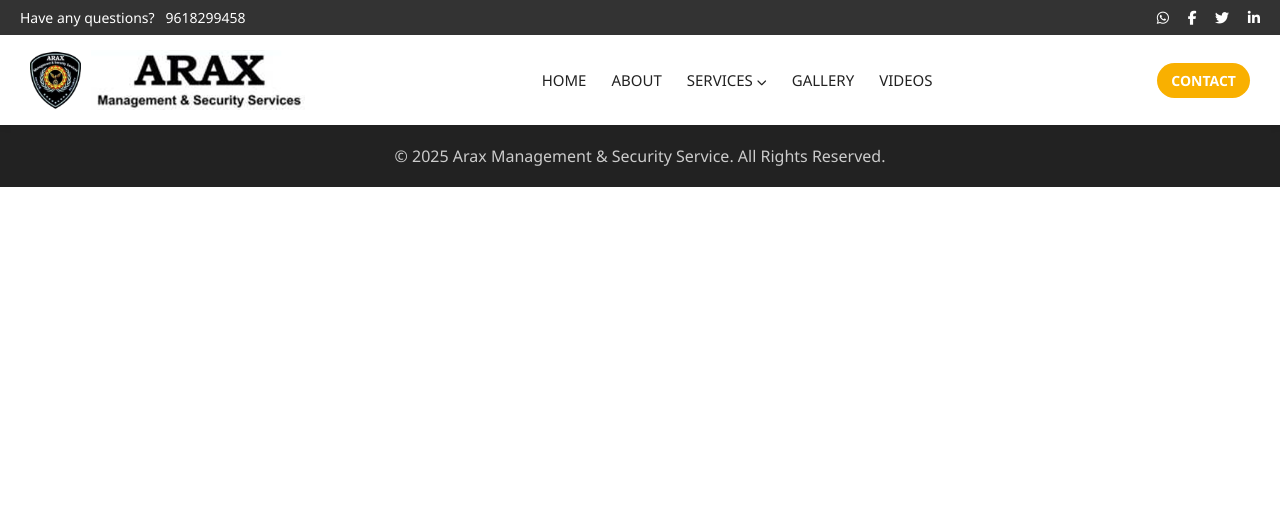
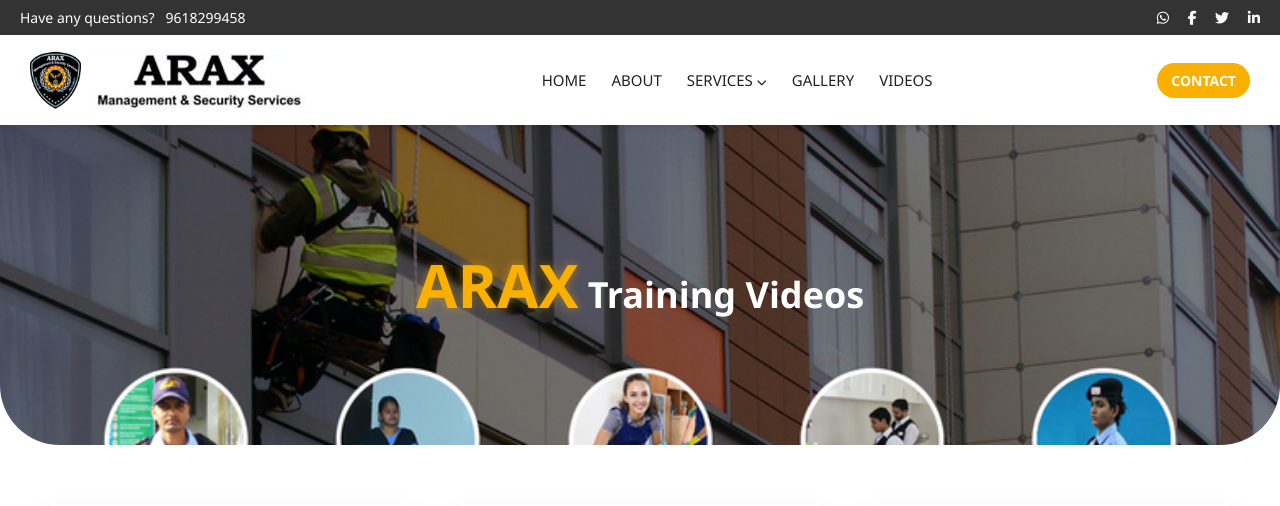
Before and after one commit to vinaykalwala/ARAX, a Django app: page /video/ in a window 1280 px wide. Shown: the top 506 px of the page. Before the commit the page ends 187 px from the top, so only its background shows below. Run offline with Django 5.2, Linux system fonts and the light colour scheme.

Commit message:
video page added

```diff
--- a/templates/video.html
+++ b/templates/video.html
@@ -1,12 +1,113 @@
 {% extends 'base.html' %}
-
 {% block title %}Videos | Arax Security{% endblock %}
 {% load static %}
 
 {% block content %}
 <style>
+  .gallery-hero {
+    display: flex;
+    justify-content: center;
+    align-items: center;
+    background: url('{% static "videobanner2.jpg" %}') no-repeat center center/cover;
+    color: white;
+    height: 320px;
+    text-align: center;
+    border-bottom-left-radius: 60px;
+    border-bottom-right-radius: 60px;
+    padding: 0 20px;
+  }
 
+  .gallery-hero h1 {
+    font-size: 36px;
+    font-weight: 700;
+  }
+
+  .gallery-hero h1 span {
+    color: #f9b000;
+    font-size: 60px;
+    text-shadow: 0 0 12px rgba(249, 176, 0, 0.6);
+    animation: lubdubGlow 2s ease-in-out infinite;
+    display: inline-block;
+  }
+
+  @keyframes lubdubGlow {
+    0% { transform: scale(1); text-shadow: 0 0 8px rgba(249, 176, 0, 0.5); }
+    15% { transform: scale(1.2); text-shadow: 0 0 25px rgba(249, 176, 0, 0.9); }
+    30% { transform: scale(1); text-shadow: 0 0 10px rgba(249, 176, 0, 0.5); }
+    45% { transform: scale(1.1); text-shadow: 0 0 20px rgba(249, 176, 0, 0.7); }
+    60% { transform: scale(1); text-shadow: 0 0 8px rgba(249, 176, 0, 0.5); }
+    100% { transform: scale(1); text-shadow: 0 0 6px rgba(249, 176, 0, 0.3); }
+  }
+
+  .video-section {
+    padding: 60px 20px;
+    max-width: 1200px;
+    margin: auto;
+  }
+
+  .video-grid {
+    display: grid;
+    grid-template-columns: repeat(auto-fit, minmax(320px, 1fr));
+    gap: 30px;
+  }
+
+  .video-card {
+    background: #fff;
+    border-radius: 12px;
+    box-shadow: 0 8px 25px rgba(0, 0, 0, 0.08);
+    overflow: hidden;
+    padding: 10px;
+    text-align: center;
+  }
+
+  .video-card video {
+    width: 100%;
+    height: auto;
+    border-radius: 8px;
+  }
 </style>
 
-<div></div>
+<!-- Hero Banner -->
+<section class="gallery-hero">
+  <div>
+    <h1><span>ARAX</span> Training Videos</h1>
+  </div>
+</section>
+
+<!-- Video Gallery -->
+<section class="video-section">
+  <div class="video-grid">
+    <div class="video-card">
+      <video controls src="{% static 'videos/video1.mp4' %}"></video>
+    </div>
+    <div class="video-card">
+      <video controls src="{% static 'videos/video2.mp4' %}"></video>
+    </div>
+    <div class="video-card">
+      <video controls src="{% static 'videos/video3.mp4' %}"></video>
+    </div>
+    <div class="video-card">
+      <video controls src="{% static 'videos/video4.mp4' %}"></video>
+    </div>
+    <div class="video-card">
+      <video controls src="{% static 'videos/video5.mp4' %}"></video>
+    </div>
+    <div class="video-card">
+      <video controls src="{% static 'videos/video6.mp4' %}"></video>
+    </div>
+    <div class="video-card">
+      <video controls src="{% static 'videos/video7.mp4' %}"></video>
+    </div>
+    <div class="video-card">
+      <video controls src="{% static 'videos/video8.mp4' %}"></video>
+    </div>
+    <div class="video-card">
+      <video controls src="{% static 'videos/video9.mp4' %}"></video>
+    </div>
+    <div class="video-card">
+      <video controls src="{% static 'videos/video10.mp4' %}"></video>
+    </div>
+  </div>
+</section>
+
 {% endblock %}
```
Also changed, not shown: templates/services.html (+36 -5 lines), static/videobanner.jpg (added), static/videobanner2.jpg (added).
